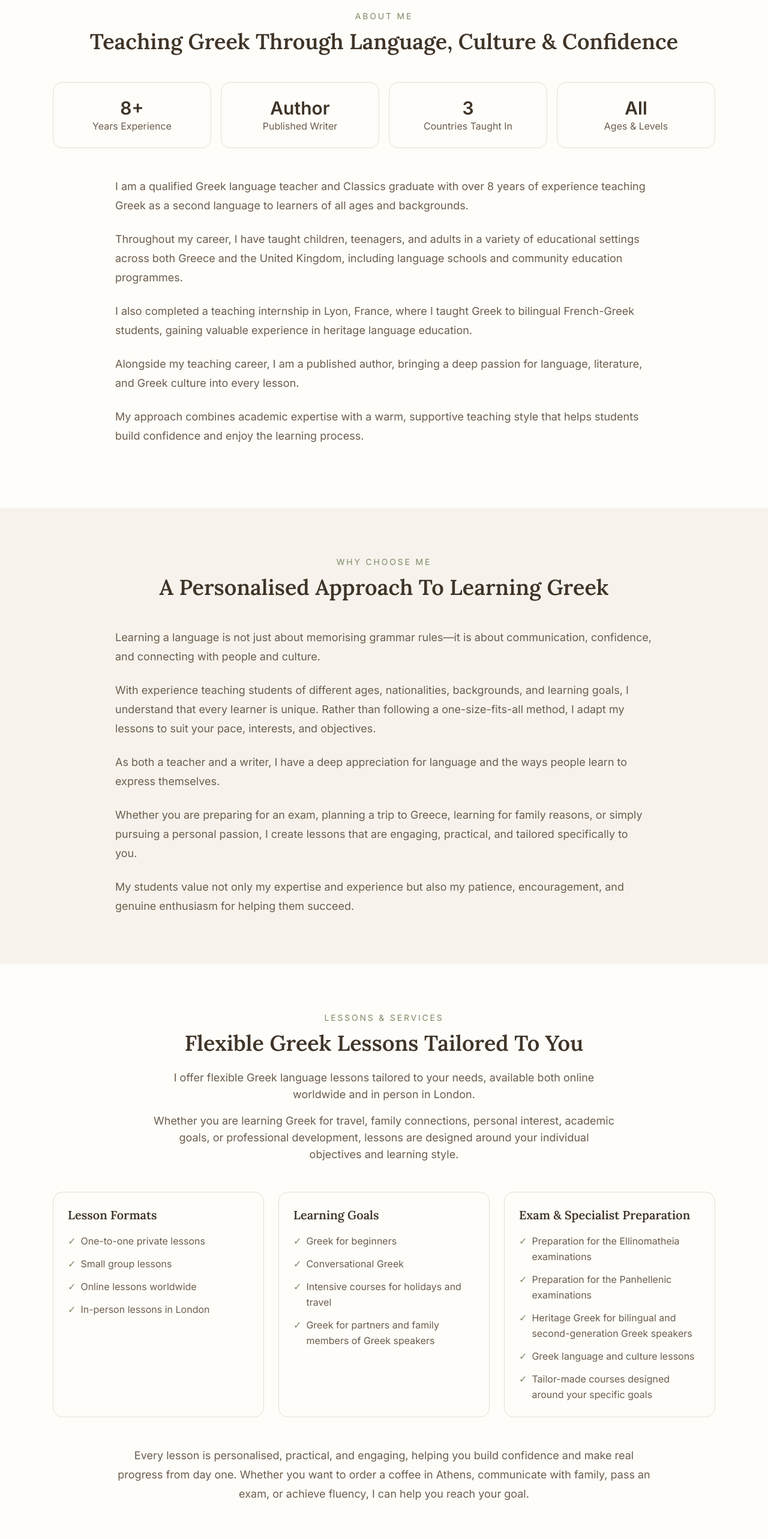
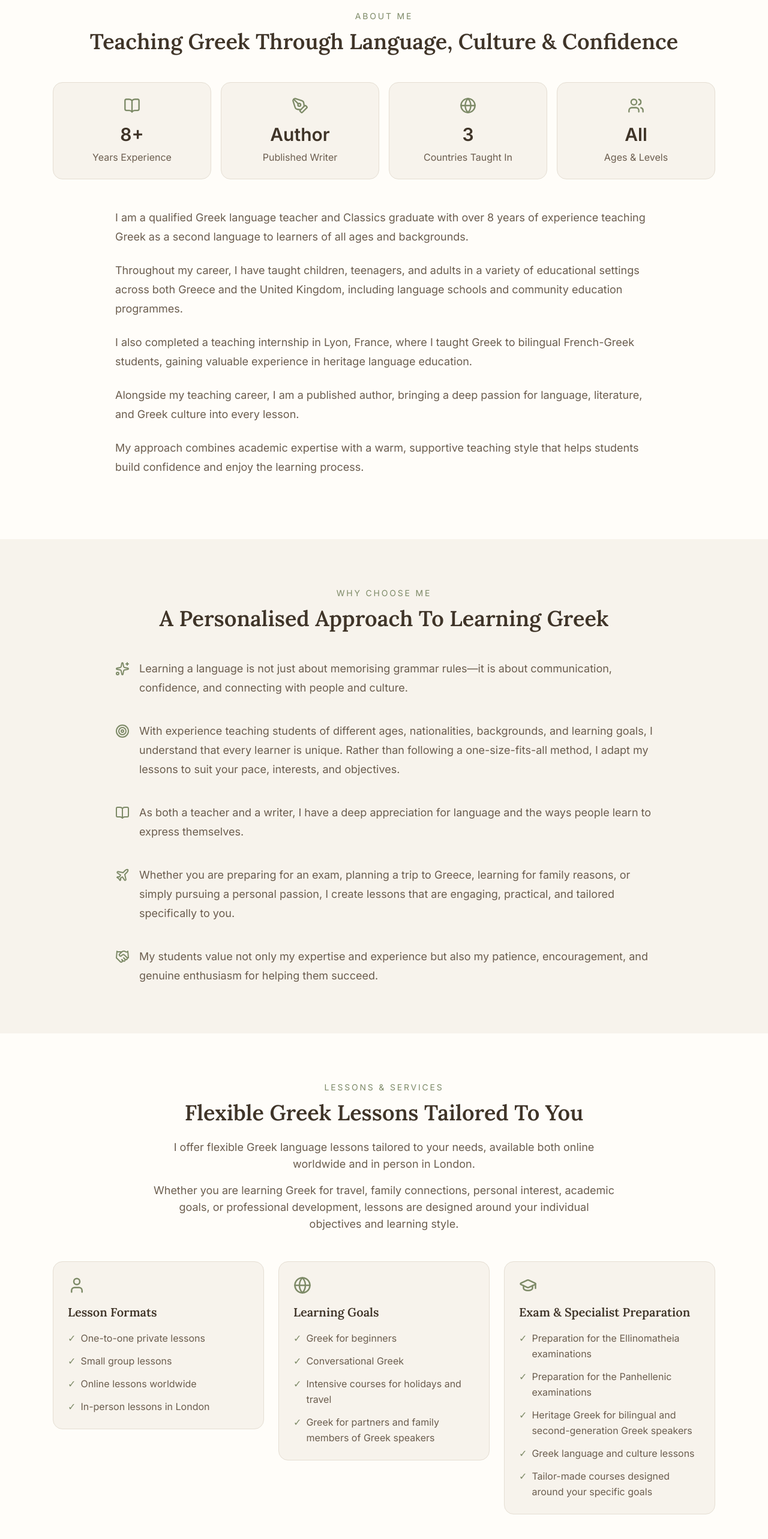
Before and after one commit to natko22/pythagoras-project, a Next.js app: page / in a window 1280 px wide. Shown: the part 980-3546 px from the top of the page at 60% size. Built offline with nearby package versions, Linux system fonts and the light colour scheme.

Commit message:
add animations -smooth scrolling and icons

```diff
--- a/app/components/About.tsx
+++ b/app/components/About.tsx
@@ -1,15 +1,19 @@
+import { BookOpen, PenTool, Globe, Users } from "lucide-react";
+
 import { professor } from "../data/professor";
+
+const icons = [BookOpen, PenTool, Globe, Users];
 
 export default function About() {
   return (
     <section
+      id="about"
       aria-labelledby="about-heading"
-      id="about"
-      className="bg-(--card) py-20"
+      className="scroll-mt-24 bg-[var(--card)] py-20"
     >
       <div className="mx-auto max-w-6xl px-6">
         <div className="mb-12 text-center">
-          <p className="mb-3 text-sm uppercase tracking-[0.2em] text-(--accent)">
+          <p className="mb-3 text-sm uppercase tracking-[0.2em] text-[var(--accent)]">
             {professor.aboutSection.eyebrow}
           </p>
 
@@ -20,21 +24,43 @@ export default function About() {
 
         {/* Stats */}
         <div className="mb-12 grid gap-4 sm:grid-cols-2 lg:grid-cols-4">
-          {professor.stats.map((stat) => (
-            <div
-              key={stat.label}
-              className="rounded-2xl border border-(--border) p-6 text-center"
-            >
-              <p className="text-3xl font-semibold">{stat.value}</p>
-              <p className="text-(--muted)">{stat.label}</p>
-            </div>
-          ))}
+          {professor.stats.map((stat, index) => {
+            const Icon = icons[index];
+
+            return (
+              <div
+                key={stat.label}
+                className="
+                  rounded-2xl
+                  border border-[var(--border)]
+                  bg-[var(--background)]
+                  p-6
+                  text-center
+                  transition-all
+                  duration-300
+                  hover:-translate-y-1
+                  hover:shadow-md
+                "
+              >
+                <div className="mb-4 flex justify-center">
+                  <Icon size={28} className="text-[var(--accent)]" />
+                </div>
+
+                <p className="text-3xl font-semibold">{stat.value}</p>
+
+                <p className="mt-2 text-[var(--muted)]">{stat.label}</p>
+              </div>
+            );
+          })}
         </div>
 
         {/* Biography */}
         <div className="mx-auto max-w-4xl">
           {professor.about.map((paragraph, index) => (
-            <p key={index} className="mb-6 text-lg leading-8 text-(--muted)">
+            <p
+              key={index}
+              className="mb-6 text-lg leading-8 text-[var(--muted)]"
+            >
               {paragraph}
             </p>
           ))}
--- a/app/components/Hero.tsx
+++ b/app/components/Hero.tsx
@@ -15,7 +15,8 @@ export default function Hero() {
                 width={600}
                 height={700}
                 priority
-                className="h-auto w-full object-cover"
+                className="h-auto w-full object-cover hover:scale-[1.02]
+transition-all duration-500"
               />
             </div>
           </div>
--- a/app/components/Services.tsx
+++ b/app/components/Services.tsx
@@ -1,15 +1,21 @@
+import { User, Globe, GraduationCap } from "lucide-react";
+
 import { professor } from "../data/professor";
+import StaggerContainer from "./StaggerContainer";
+import StaggerItem from "./StaggerItem";
+
+const icons = [User, Globe, GraduationCap];
 
 export default function Services() {
   return (
     <section
       id="services"
       aria-labelledby="services-heading"
-      className="bg-(--card) py-20"
+      className="scroll-mt-24 bg-[var(--card)] py-20"
     >
       <div className="mx-auto max-w-6xl px-6">
         <div className="mb-12 text-center">
-          <p className="mb-3 text-sm uppercase tracking-[0.2em] text-(--accent)">
+          <p className="mb-3 text-sm uppercase tracking-[0.2em] text-[var(--accent)]">
             {professor.servicesSection.eyebrow}
           </p>
 
@@ -17,47 +23,71 @@ export default function Services() {
             {professor.servicesSection.title}
           </h2>
 
-          <p className="mx-auto mb-4 max-w-3xl text-lg text-(--muted)">
+          <p className="mx-auto mb-4 max-w-3xl text-lg text-[var(--muted)]">
             {professor.servicesSection.intro}
           </p>
 
-          <p className="mx-auto max-w-3xl text-lg text-(--muted)">
+          <p className="mx-auto max-w-3xl text-lg text-[var(--muted)]">
             {professor.servicesSection.description}
           </p>
         </div>
+
+        <StaggerContainer>
           <div className="grid gap-6 lg:grid-cols-3">
-          {professor.servicesSection.categories.map((category) => (
+            {professor.servicesSection.categories.map((category, index) => {
+              const Icon = icons[index];
+
+              return (
+                <StaggerItem key={category.title}>
                   <div
-              key={category.title}
                     className="
+                        group
                         rounded-2xl
-        border border-(--border)
-        bg-(--card)
+                        border border-[var(--border)]
+                        bg-[var(--background)]
                         p-6
                         transition-all
                         duration-300
-        hover:-translate-y-1
-        hover:shadow-md
+                        hover:-translate-y-2
+                        hover:shadow-lg
                       "
                   >
-              <h3 className="mb-4 text-xl font-semibold">{category.title}</h3>
+                    <div className="mb-4">
+                      <Icon
+                        size={30}
+                        className="
+                            text-[var(--accent)]
+                            transition-transform
+                            duration-300
+                            group-hover:scale-110
+                          "
+                      />
+                    </div>
+
+                    <h3 className="mb-4 text-xl font-semibold">
+                      {category.title}
+                    </h3>
 
                     <ul className="space-y-3">
                       {category.services.map((service) => (
                         <li
                           key={service}
-                    className="flex gap-2 leading-relaxed text-(--muted)"
+                          className="flex gap-2 leading-relaxed text-[var(--muted)]"
                         >
-                    <span className="text-(--accent)">✓</span>
+                          <span className="text-[var(--accent)]">✓</span>
+
                           <span>{service}</span>
                         </li>
                       ))}
                     </ul>
                   </div>
-          ))}
+                </StaggerItem>
+              );
+            })}
           </div>
+        </StaggerContainer>
 
-        <p className="mx-auto mt-12 max-w-4xl text-center text-lg leading-8 text-(--muted)">
+        <p className="mx-auto mt-12 max-w-4xl text-center text-lg leading-8 text-[var(--muted)]">
           {professor.servicesSection.conclusion}
         </p>
       </div>
--- a/app/components/WhyChooseMe.tsx
+++ b/app/components/WhyChooseMe.tsx
@@ -1,15 +1,19 @@
+import { Sparkles, Target, BookOpen, Plane, Handshake } from "lucide-react";
+
 import { professor } from "../data/professor";
+
+const icons = [Sparkles, Target, BookOpen, Plane, Handshake];
 
 export default function WhyChooseMe() {
   return (
     <section
+      id="why-choose-me"
       aria-labelledby="why-choose-me-heading"
-      id="why-choose-me"
-      className="py-20"
+      className="scroll-mt-24 py-20"
     >
       <div className="mx-auto max-w-6xl px-6">
         <div className="mb-12 text-center">
-          <p className="mb-3 text-sm uppercase tracking-[0.2em] text-(--accent)">
+          <p className="mb-3 text-sm uppercase tracking-[0.2em] text-[var(--accent)]">
             {professor.whyChooseMe.eyebrow}
           </p>
 
@@ -18,10 +22,22 @@ export default function WhyChooseMe() {
           </h2>
         </div>
 
-        <div className="mx-auto max-w-4xl space-y-6 text-lg leading-8 text-(--muted)">
-          {professor.whyChooseMe.paragraphs.map((paragraph) => (
-            <p key={paragraph}>{paragraph}</p>
-          ))}
+        <div className="mx-auto max-w-4xl space-y-10">
+          {professor.whyChooseMe.paragraphs.map((paragraph, index) => {
+            const Icon = icons[index];
+
+            return (
+              <div key={paragraph} className="flex gap-4">
+                <div className="mt-1 shrink-0">
+                  <Icon size={24} className="text-[var(--accent)]" />
+                </div>
+
+                <p className="text-lg leading-8 text-[var(--muted)]">
+                  {paragraph}
+                </p>
+              </div>
+            );
+          })}
         </div>
       </div>
     </section>
--- a/app/globals.css
+++ b/app/globals.css
@@ -10,6 +10,10 @@
   --muted: #6b5d4e;
   --border: #e5ded3;
   --card: #fffdf9;
+}
+
+html {
+  scroll-behavior: smooth;
 }
 
 body {
```
Lines whose indentation alone changed are shown as unchanged.
